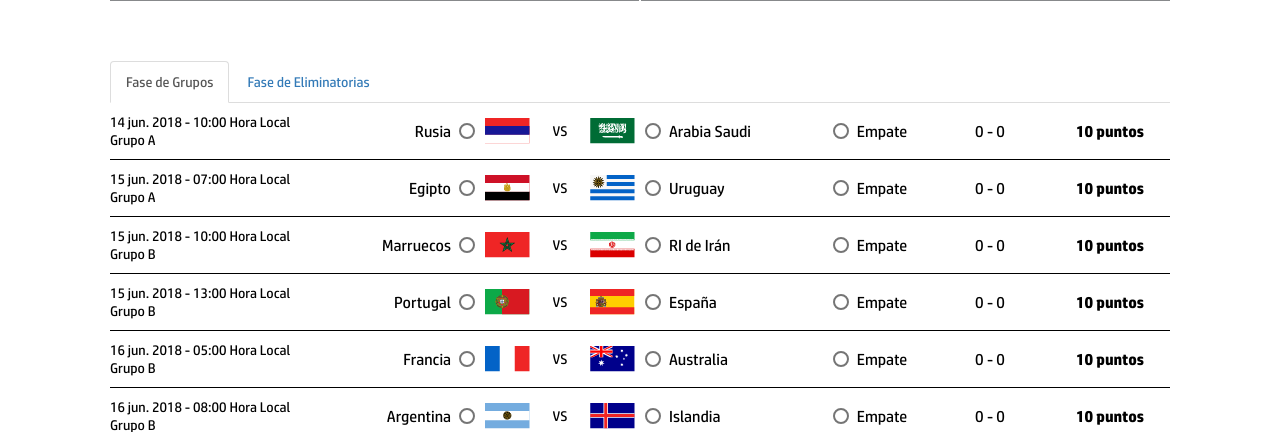
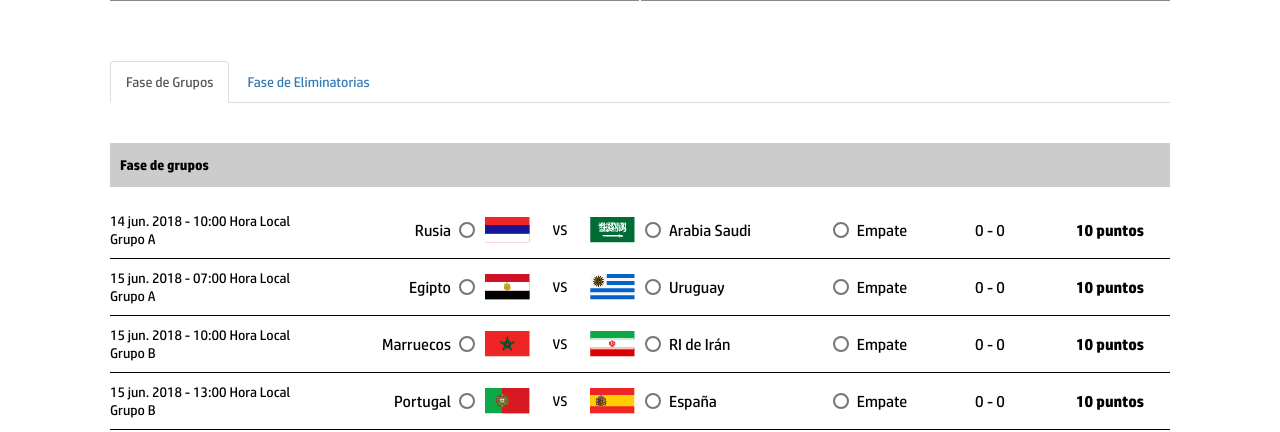
Before and after one commit to joseminaya15/LaPollaHP, a CodeIgniter app: page /LaPollaHP/ in a window 1280 px wide. Shown: the part 333-765 px from the top of the page. Run offline with CodeIgniter, Linux system fonts and the light colour scheme; some libraries are stand-ins or nearby versions.

Commit message:
title fase de grupos

```diff
--- a/application/views/v_home.php
+++ b/application/views/v_home.php
@@ -60,6 +60,9 @@
                     </ul>
                     <div class="tab-content">
                         <div role="tabpanel" class="tab-pane active" id="Fase1">
+                            <div class="title-fase">
+                                <p>Fase de grupos</p>
+                            </div>
                             <div class="js-partidos" id="1" data-date="14/06/2018">
                                 <div class="js-partidos__fecha">
                                     <p>14 jun. 2018 - 10:00 Hora Local Grupo A</p>
```
